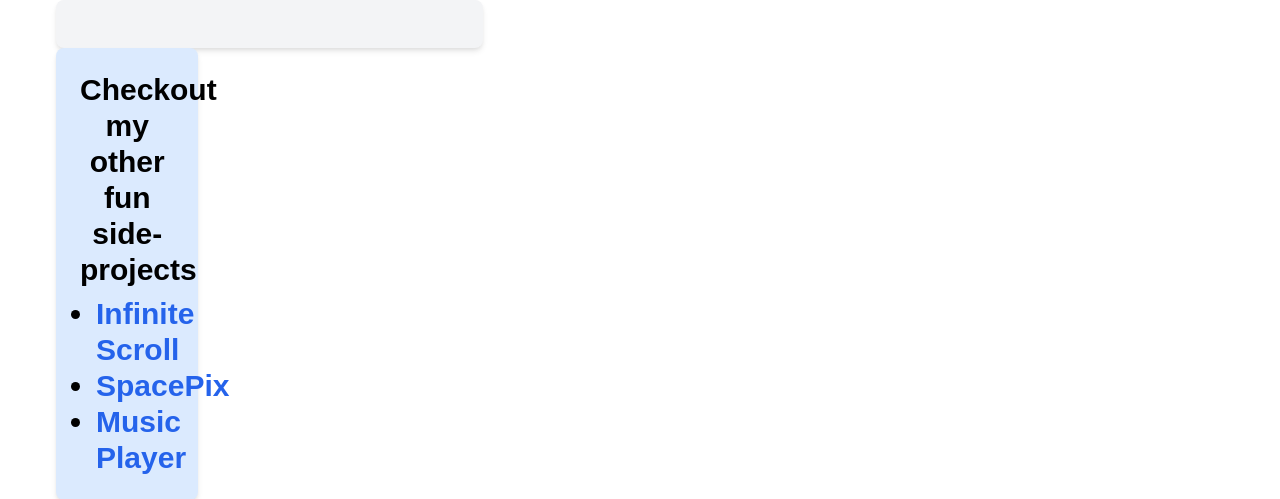
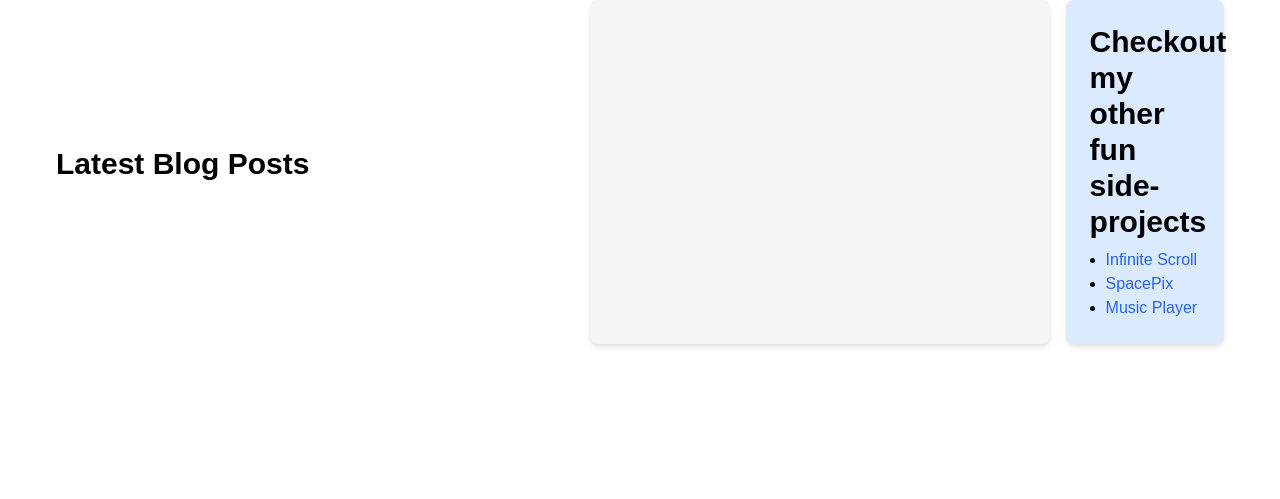
Before and after one commit to varshney-yash/rl-app, a Django app: page /home/ in a window 1280 px wide. Shown: the part 68-567 px from the top of the page. Run offline with Django 4.2, Linux system fonts and the light colour scheme; data that the repository does not hold is empty.

Commit message:
Update home.html

```diff
--- a/blog/templates/blog/home.html
+++ b/blog/templates/blog/home.html
@@ -2,7 +2,7 @@
 
 {% block content %}
 <main class="container mx-auto mt-6">
-    <h2 class="text-3xl font-semibold mb-4" style="text-align: center;>Latest Blog Posts</h2>
+    <h2 class="text-3xl font-semibold mb-4">Latest Blog Posts</h2>
     <div class="flex justify-center space-x-4">
         <!-- Blog Posts Section (75%) -->
         <section class="w-3/4 bg-gray-100 rounded-lg shadow-md p-6" style="max-height: calc(100vh - 200px); overflow-y: auto; overflow-x: hidden;">            <!-- Replace the following with your blog post content -->
```
